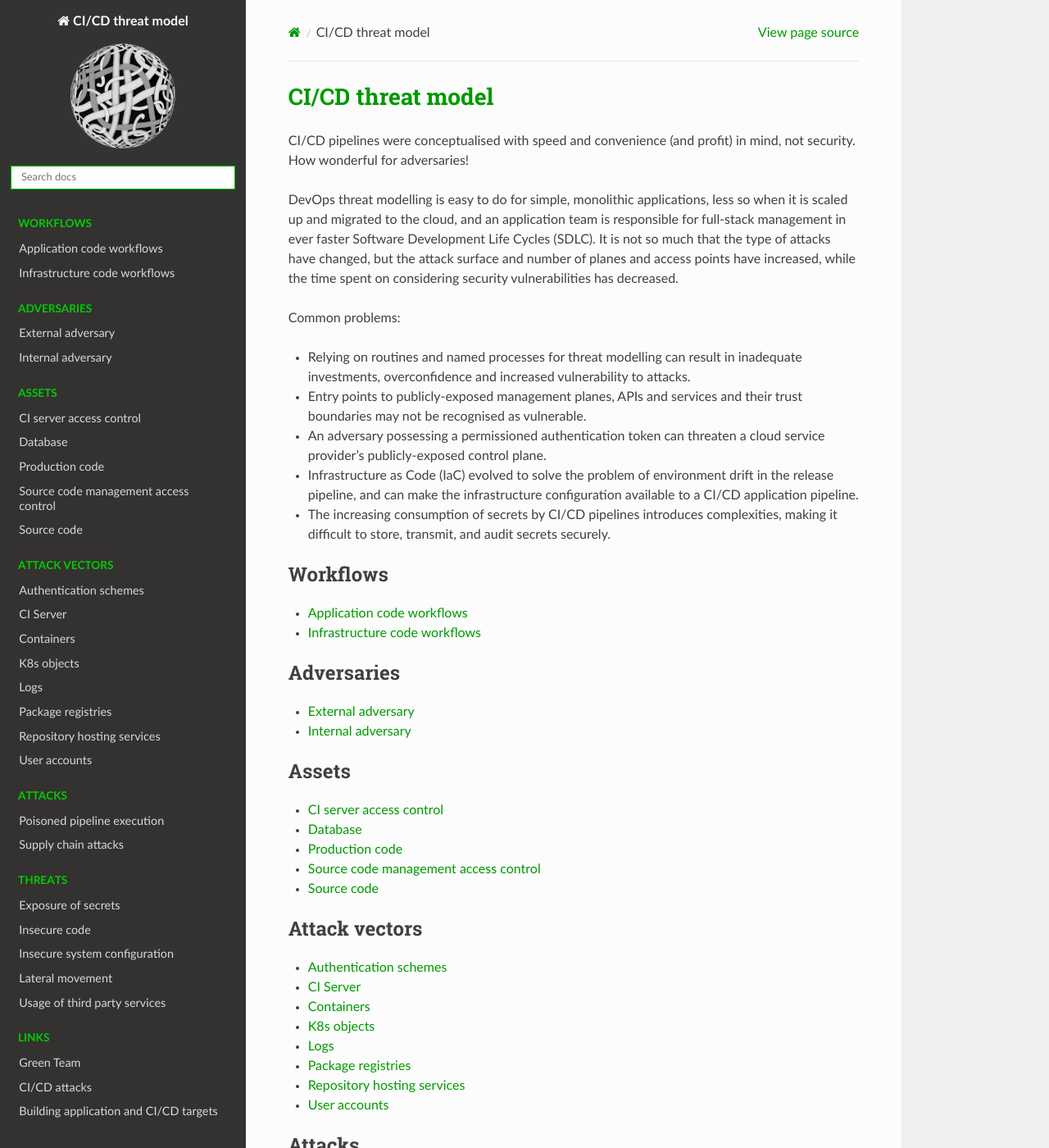
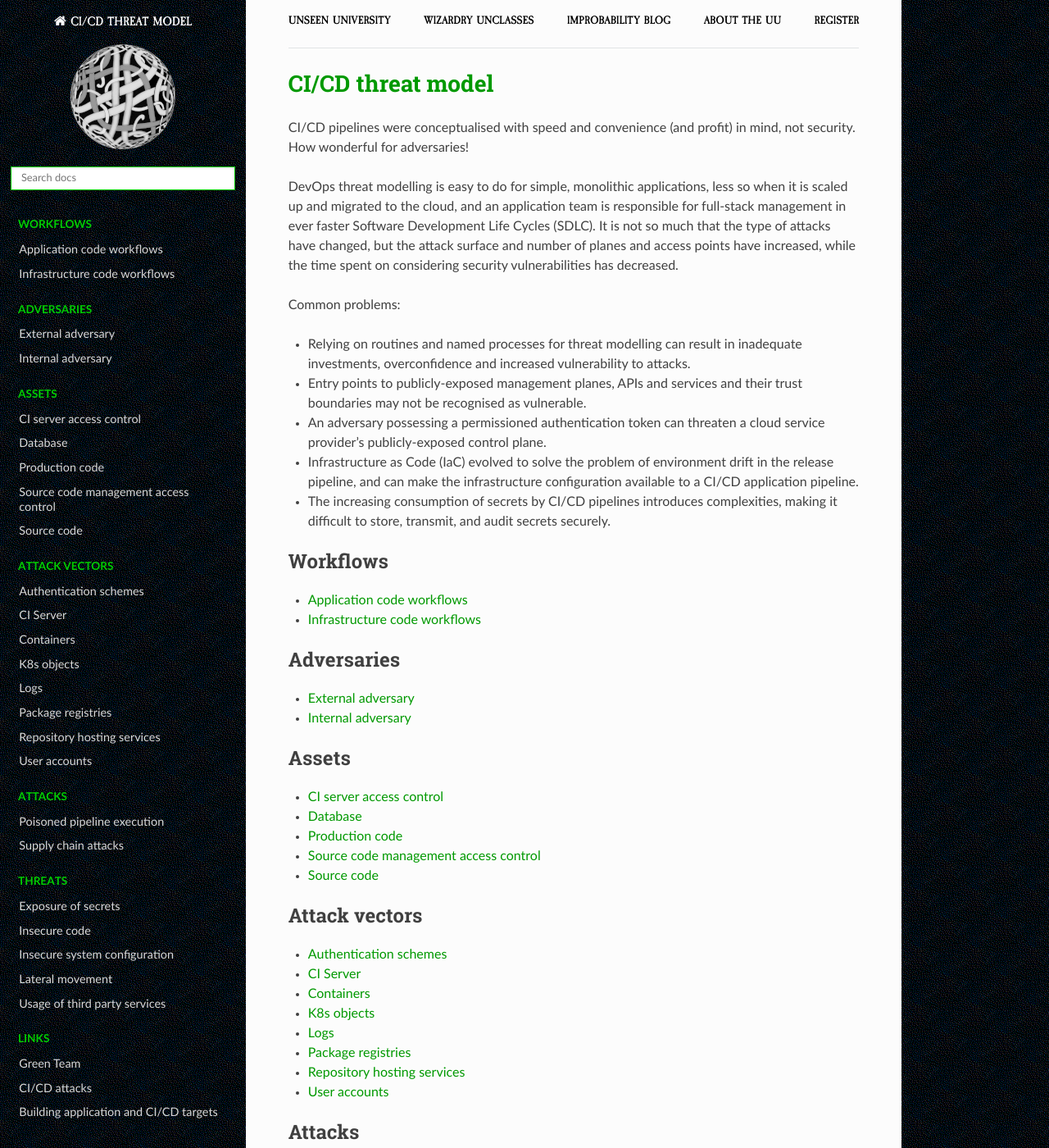
Before and after one commit to tymyrddin/green-cicd, a Sphinx documentation site: the page built from source/index.rst, in a window 1280 px wide and 1400 px high. Shown: the whole window at 82% size. Built offline with Sphinx 7.4.7 and the Read the Docs theme 2.0.0, drawn with Linux system fonts in a browser that asks for light colours; some of the changed text lies outside the part shown.

Commit message:
Theming and 2023

```diff
--- a/source/_static/css/custom.css
+++ b/source/_static/css/custom.css
@@ -42,3 +42,110 @@
 .rst-content code.literal, .rst-content tt.literal {
   color: #009900;
 }
+
+/* Breadcrumbs as navbar
+***********************************/
+
+/* Caslon font faces */
+
+@font-face {
+    font-family: 'caslon_antiqueregular';
+    src: url('caslonantique-webfont.woff2') format('woff2'),
+         url('caslonantique-webfont.woff') format('woff');
+    font-weight: normal;
+    font-style: normal;
+
+}
+
+@font-face {
+    font-family: 'caslon_antiquebolditalic';
+    src: url('caslonantique-bolditalic-webfont.woff2') format('woff2'),
+         url('caslonantique-bolditalic-webfont.woff') format('woff');
+    font-weight: normal;
+    font-style: normal;
+
+}
+
+@font-face {
+    font-family: 'caslon_antiqueitalic';
+    src: url('caslonantique-italic-webfont.woff2') format('woff2'),
+         url('caslonantique-italic-webfont.woff') format('woff');
+    font-weight: normal;
+    font-style: normal;
+
+}
+
+@font-face {
+    font-family: 'caslon_antiquebold';
+    src: url('caslonantique-bold-webfont.woff2') format('woff2'),
+         url('caslonantique-bold-webfont.woff') format('woff');
+    font-weight: normal;
+    font-style: normal;
+
+}
+
+topnav {
+  font-family: 'caslon_antiquebold', Arial, sans-serif;
+  font-weight:normal;
+  font-style:normal;
+  font-size: 0.9rem;
+
+}
+
+topnav ul {
+  display: flex;
+  flex-direction: row;
+  justify-content: space-around;
+  list-style: none;
+}
+
+@media screen and (min-width: 800px) {
+  topnav ul {
+    justify-content: space-between;
+  }
+}
+
+.nav__link, .nav__link:visited {
+  text-decoration: none !important;
+  font-size: 0.7rem;
+  color: black;
+  text-transform: uppercase;
+  font-weight: 700;
+}
+
+.nav__item + .nav__item {
+  margin-left: 0.1rem;
+}
+
+@media screen and (min-width: 800px) {
+    .nav__link, .nav__link:visited {
+        font-size: 0.9rem;
+    }
+
+    .nav__item + .nav__item {
+        margin-left: 1rem;
+    }
+}
+
+.wy-nav-content {
+  padding-top: 1rem;
+}
+
+.icon {
+  text-transform: uppercase;
+  font-family: 'caslon_antiquebold', Arial, sans-serif;
+  font-size: 0.9rem;
+  background: transparent;
+}
+
+.wy-body-for-nav {
+  background-image: url('../images/site/background.png');
+}
+
+.wy-nav-side {
+  background-image: url('../images/site/background.png');
+}
+
+.wy-side-nav-search {
+  background-image: url('../images/site/background.png');
+}
--- /dev/null
+++ b/source/_templates/breadcrumbs.html
@@ -0,0 +1,12 @@
+<div class="container">
+    <topnav>
+            <ul>
+                <li class="nav__item"><a href="https://uu.tymyrddin.dev/" class="nav__link">Unseen University</a></li>
+                <li class="nav__item"><a href="https://uu.tymyrddin.dev/" class="nav__link">Wizardry Unclasses</a></li>
+                <li class="nav__item"><a href="https://uu.tymyrddin.dev/blog/" class="nav__link">Improbability Blog</a></li>
+                <li class="nav__item"><a href="https://uu.tymyrddin.dev/about/" class="nav__link">About the UU</a></li>
+                <li class="nav__item"><a href="https://uu.tymyrddin.dev/registration/" class="nav__link">Register</a></li>
+            </ul>
+    </topnav>
+    <hr>
+</div>
--- a/source/_templates/footer.html
+++ b/source/_templates/footer.html
@@ -1,4 +1,4 @@
 {% extends "!footer.html" %}
 {%- block contentinfo %}
-        <a href="https://uu.tymyrddin.dev">Unseen University</a>, 2022, with a forest garden <a href="https://ut7.fr/">fostered by /ut7</a>.
+        <a href="https://uu.tymyrddin.dev">Unseen University</a>, 2023, with a forest garden <a href="https://ut7.fr/">fostered by /ut7</a>.
 {% endblock %}
```
Also changed, not shown: README.md (+2 -0 lines), source/_static/css/caslonantique-bold-webfont.woff (added), source/_static/css/caslonantique-bold-webfont.woff2 (added), source/_static/css/caslonantique-bolditalic-webfont.woff (added), source/_static/css/caslonantique-bolditalic-webfont.woff2 (added), source/_static/css/caslonantique-italic-webfont.woff (added), source/_static/css/caslonantique-italic-webfont.woff2 (added), source/_static/css/caslonantique-webfont.woff (added), source/_static/css/caslonantique-webfont.woff2 (added), source/_static/images/site/background.png (added).
